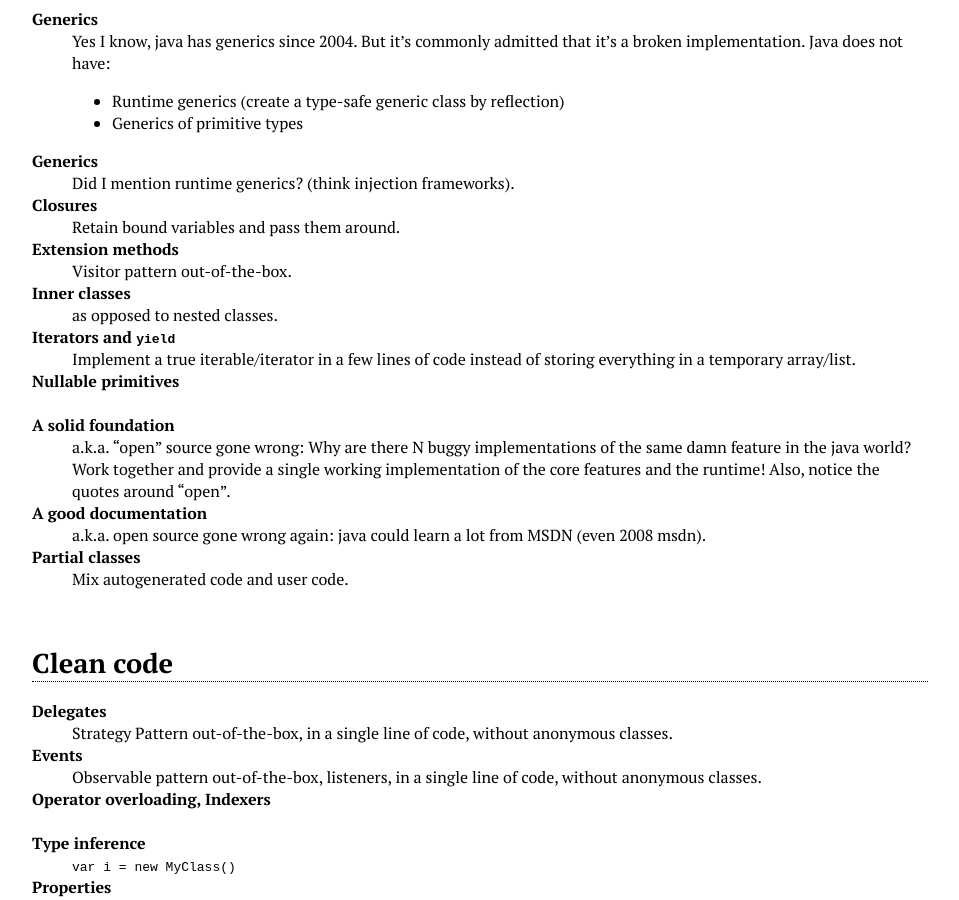
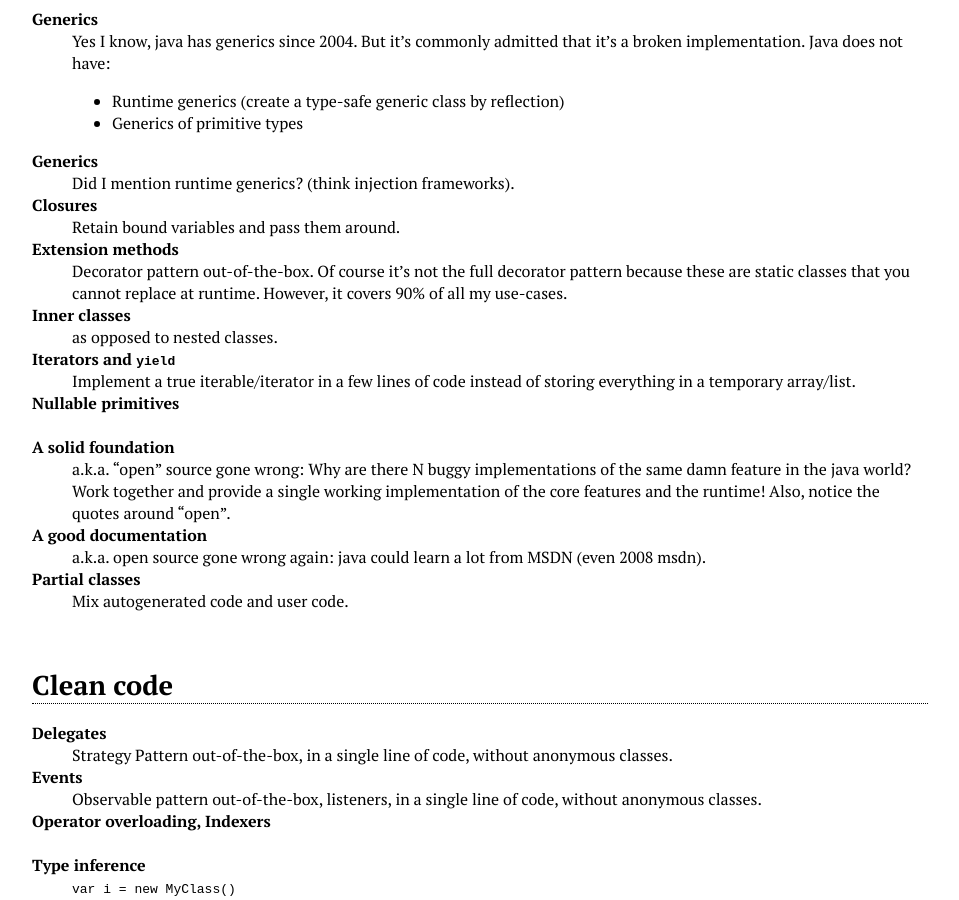
Before and after one commit to andriniaina/andriniaina.github.io, a Jekyll site: the page built from _posts/2014-11-12-java-vs-net.markdown, in a window 1280 px wide and 900 px high, scrolled down 499 px. Shown: the whole window, without its empty margins (160-1119 px from the left). Built offline with Jekyll 4.4.1, drawn with Linux system fonts in a browser that asks for light colours; nearby versions of some CDN libraries.

Commit message:
rectification

```diff
--- a/_posts/2014-11-12-java-vs-net.markdown
+++ b/_posts/2014-11-12-java-vs-net.markdown
@@ -26,7 +26,7 @@ Productive code
 : Retain bound variables and pass them around.
 
 **Extension methods**
-: Visitor pattern out-of-the-box.
+: Decorator pattern out-of-the-box. Of course it's not the full decorator pattern because these are static classes that you cannot replace at runtime. However, it covers 90% of all my use-cases.
 
 **Inner classes**
 : as opposed to nested classes.
```
